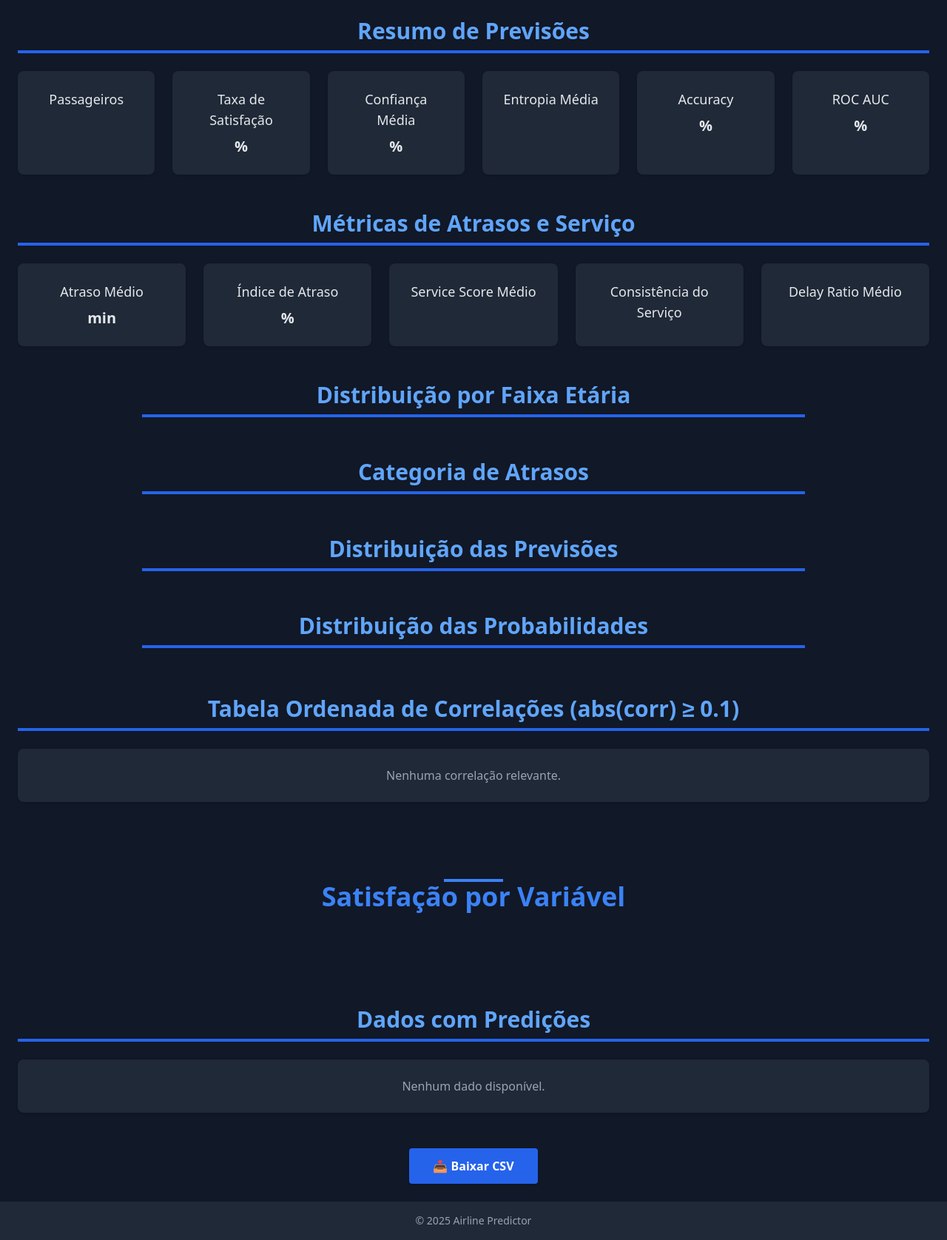
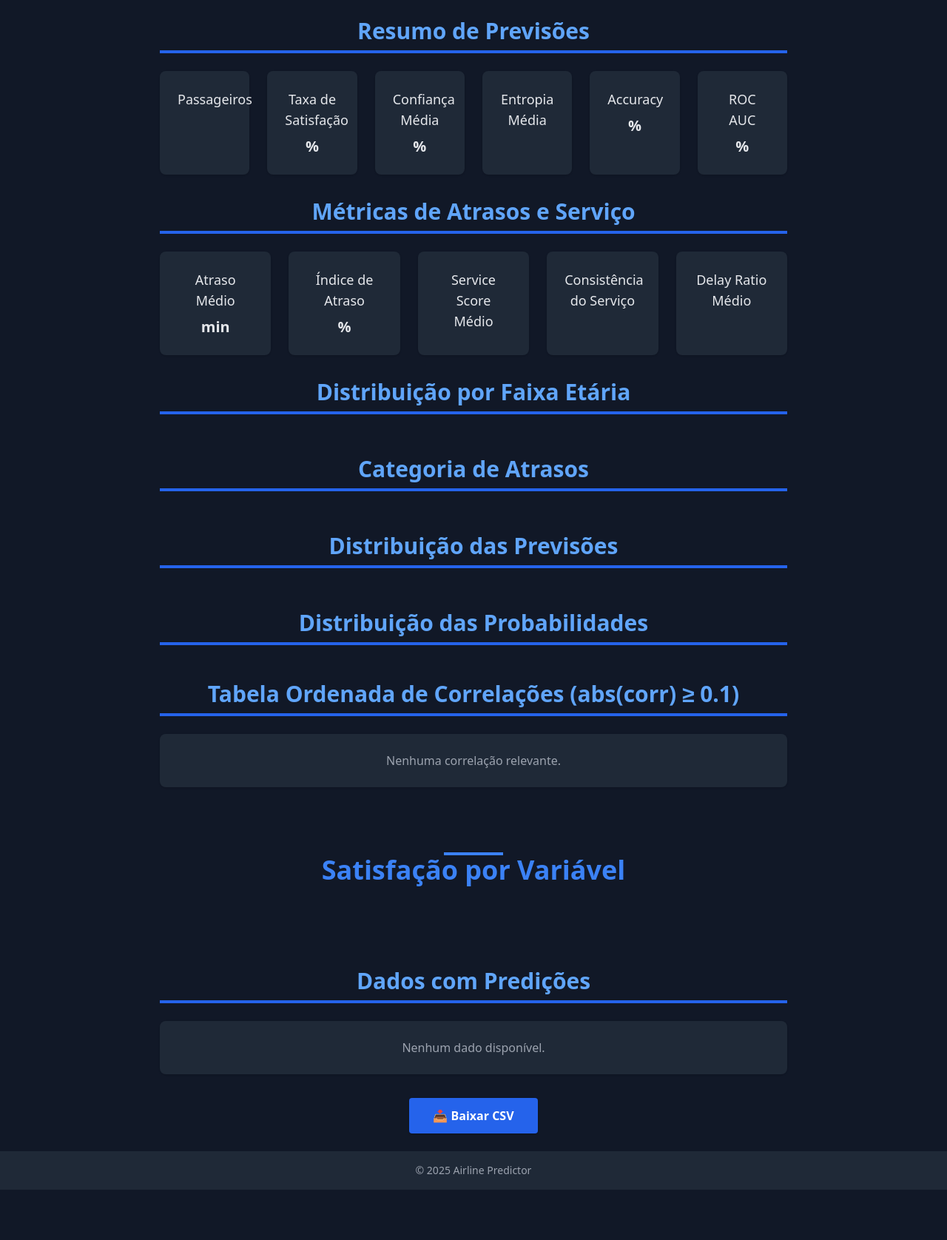
Before and after one commit to Pedrom2002/airline-satisfaction-webapp, a Flask app: template app/templates/results.html in a window 1280 px wide. Shown: the part 124-1800 px from the top of the page at 74% size. After the commit the page ends 1732 px from the top, so only its background shows below. Run offline with Flask 3, Linux system fonts and the light colour scheme; the template is opened without the code that fills it, so the values that code supplies are empty; parts of the project's set-up code (start-up, migrations or seed data) failed here and were passed over; some libraries are stand-ins or nearby versions.

Commit message:
Versão final 1.1

```diff
--- a/app/templates/results.html
+++ b/app/templates/results.html
@@ -18,7 +18,7 @@
   <a href="{{ url_for('auth.logout') }}" class="text-gray-200 font-semibold hover:text-blue-400 transition-colors">Logout</a>
 </nav>
 
-<main class="flex-grow max-w-7xl mx-auto p-6 space-y-12">
+<main class="flex-grow max-w-4xl mx-auto p-6 space-y-8">
 
   <!-- Resumo de Previsões -->
   <section class="space-y-6">
```
